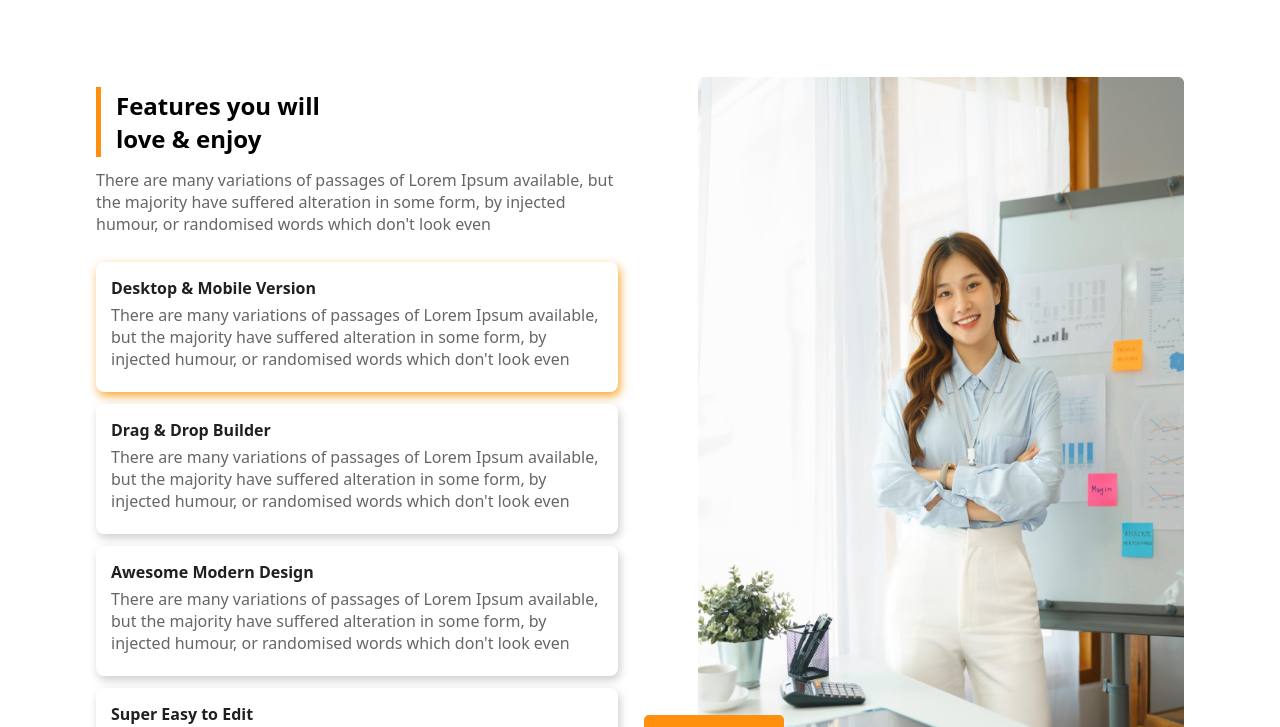
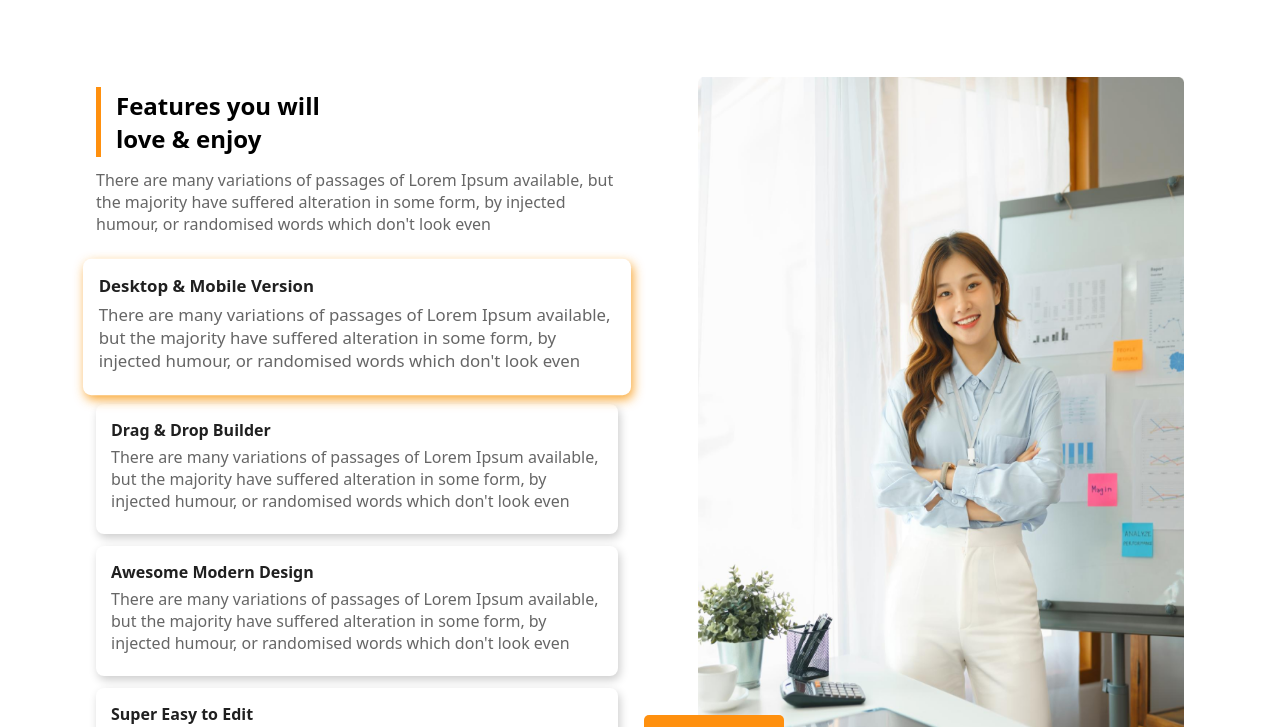
Before and after one commit to Dominic009/G3-Architect-Reponsive_PH, a plain HTML site: page index.html in a window 1280 px wide. In both pictures the pointer is over the element 357 px from the left and 1828 px from the top of the page. Shown: the part 1501-2228 px from the top of the page. Drawn offline with Linux system fonts and the light colour scheme.

Commit message:
Adding hover effect

```diff
--- a/style.css
+++ b/style.css
@@ -156,6 +156,7 @@ button {
 }
 .text-container2 div:hover{
     box-shadow: 2px 4px 10px 0px rgba(248, 150, 12, 0.844);
+    scale: 105%;
 }
 
 .architect-img img {
```
